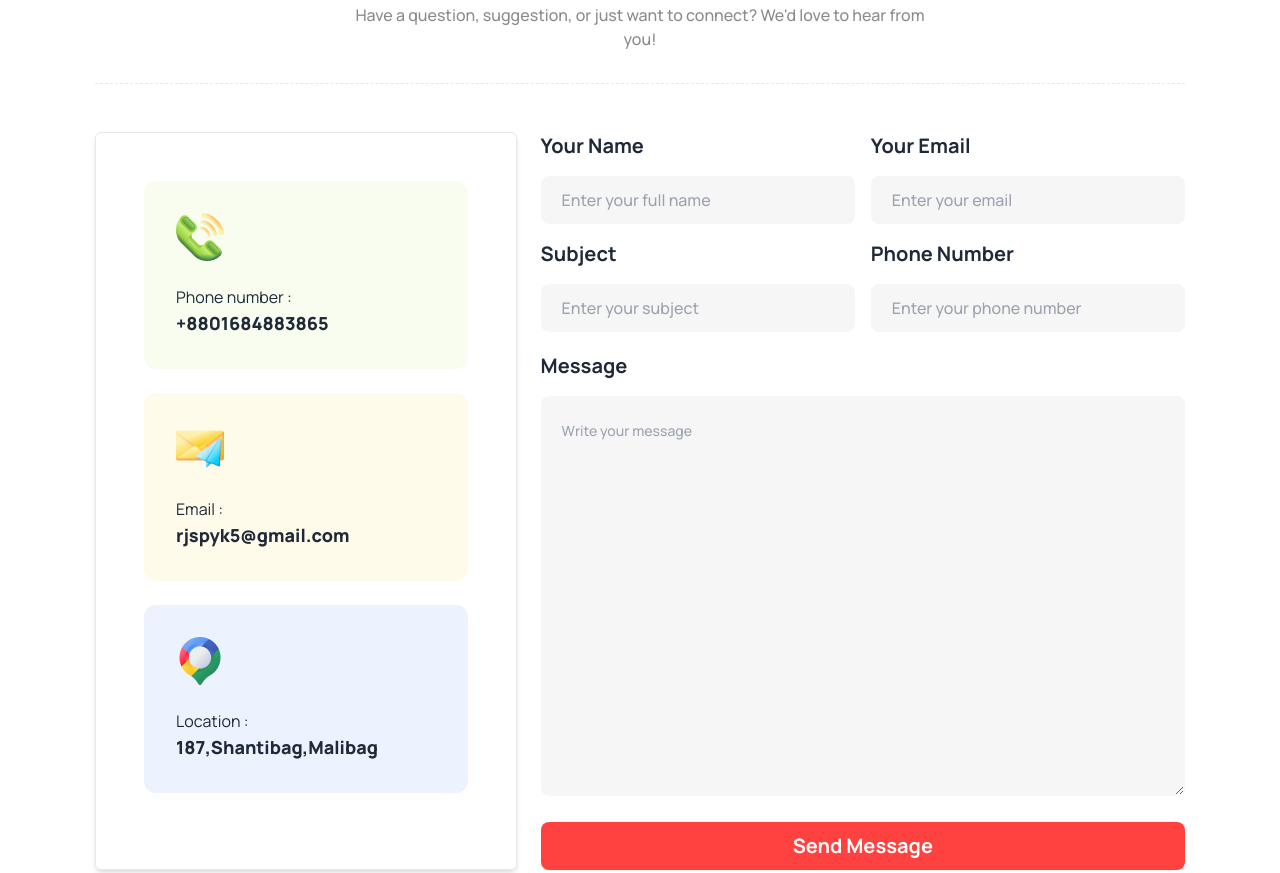
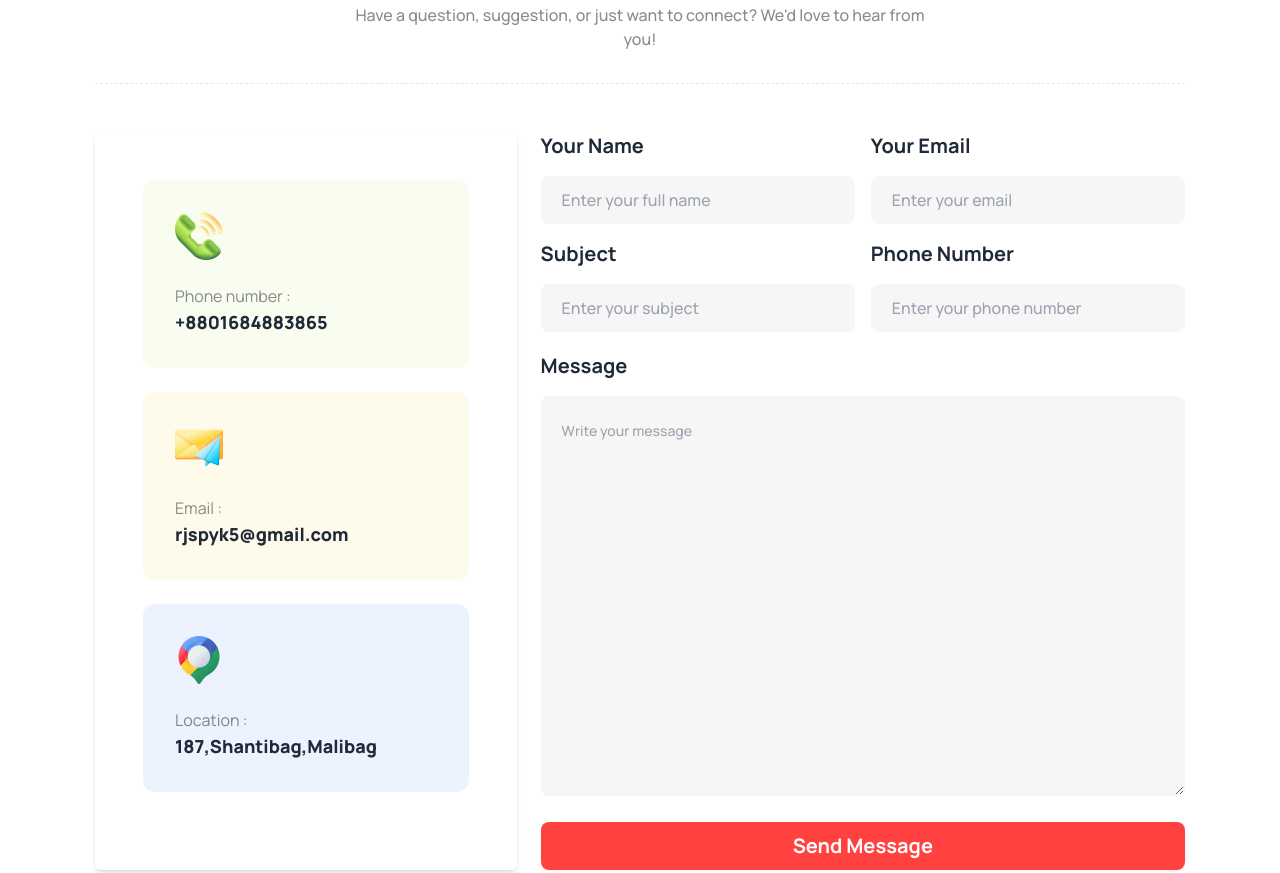
Before and after one commit to rjspyk5/Hockey-s, a plain HTML site: page index.html in a window 1280 px wide. Shown: the part 4236-5109 px from the top of the page. Drawn offline with nearby package versions, Linux system fonts and the light colour scheme.

Commit message:
Get in touch section adress shadow and text slidely updated

```diff
--- a/index.html
+++ b/index.html
@@ -886,7 +886,7 @@
         <div class="grid grid-cols-1 lg:grid-cols-5 gap-6">
           <!--adress -->
           <div
-            class="shadow-md border rounded-md lg:p-12 p-6 col-span-2 space-y-4 lg:space-y-6"
+            class="shadow-md rounded-md lg:p-12 p-6 col-span-2 space-y-4 lg:space-y-6"
           >
             <!-- Phone Number -->
             <div
@@ -896,7 +896,9 @@
                 <img src="Images/Group 1171275317.png" alt="" />
               </div>
               <div class="content">
-                <p class="text-base font-normal">Phone number :</p>
+                <p class="text-base font-normal text-secondary">
+                  Phone number :
+                </p>
                 <p class="text-lg font-extrabold">
                   <a href="tel:+8801684883865">+8801684883865</a>
                 </p>
@@ -910,7 +912,7 @@
                 <img src="Images/Group 1171275318.png" alt="" />
               </div>
               <div class="content">
-                <p class="text-base font-normal">Email :</p>
+                <p class="text-base font-normal text-secondary">Email :</p>
                 <p class="text-lg font-extrabold">
                   <a href="mailto: rjspyk5@gmail.com">rjspyk5@gmail.com</a>
                 </p>
@@ -924,7 +926,7 @@
                 <img src="Images/Group 1171275321.png" alt="" />
               </div>
               <div class="content">
-                <p class="text-base font-normal">Location :</p>
+                <p class="text-base font-normal text-secondary">Location :</p>
                 <p class="text-lg font-extrabold">187,Shantibag,Malibag</p>
               </div>
             </div>
```
